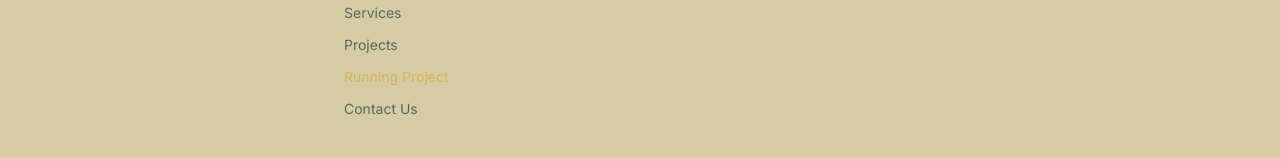
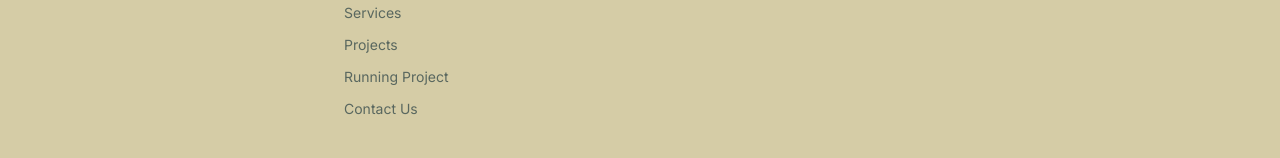
Before and after one commit to MDMahin2007/Jivon-vai, a React (Vite) app in the folder frontend/: page / in a window 1280 px wide. Shown: the part 4794-4952 px from the top of the page. Built offline with nearby package versions, Linux system fonts and the light colour scheme; no server answers.

Commit message:
feat: update email subject line to include contact name and improve footer link styling

```diff
--- a/frontend/src/components/Footer.jsx
+++ b/frontend/src/components/Footer.jsx
@@ -68,7 +68,7 @@ export default function Footer() {
             <li>
               <Link
                 to="/running-project"
-                className="hover:text-primary transition-colors duration-300 text-primary/80"
+                className="hover:text-primary transition-colors duration-300"
               >
                 Running Project
               </Link>
```
Also changed, not shown: 1 other file (tests, documents, lock files or other folders).
